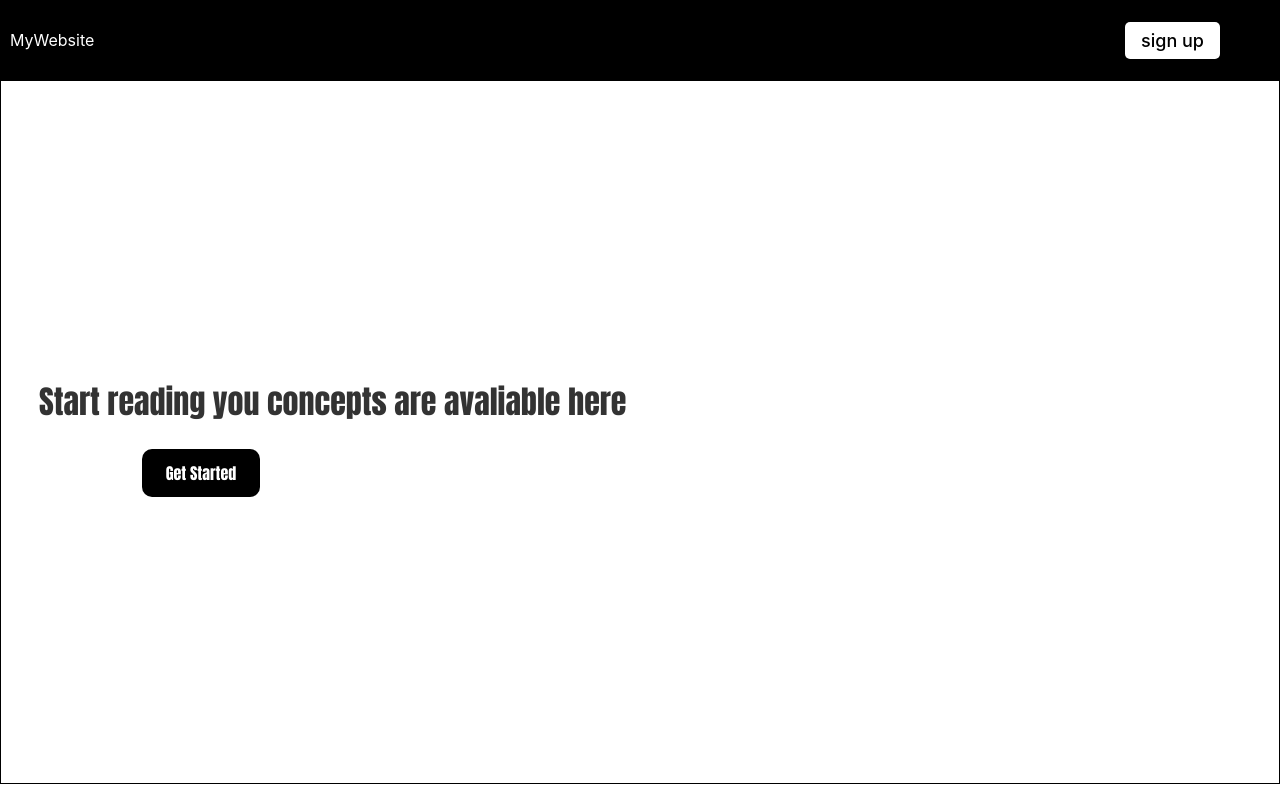
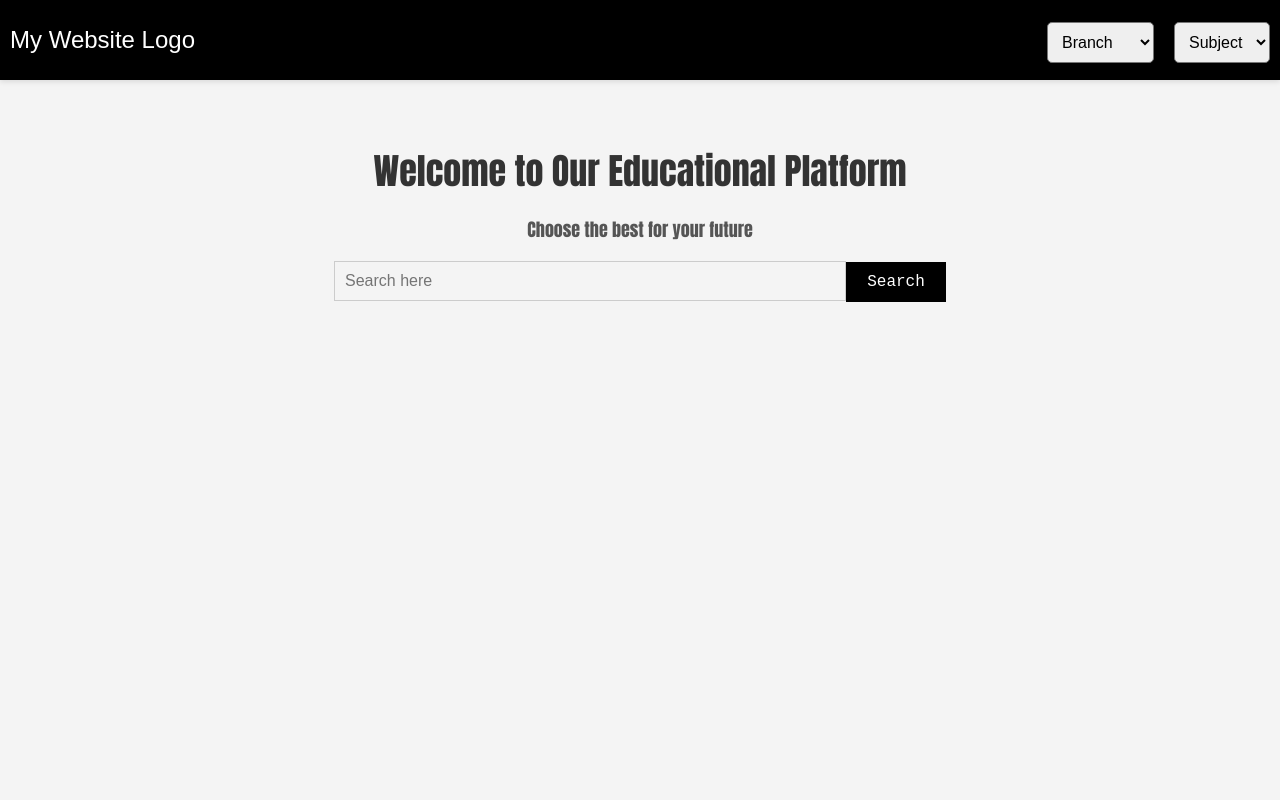
Before and after one commit to Kolarenuka2024/frontend, a React (Vite) app in the folder frontend/: page / in a window 1280 px wide. Built offline with nearby package versions, Linux system fonts and the light colour scheme.

Commit message:
added styles for home page(1)

```diff
--- a/frontend/src/App.jsx
+++ b/frontend/src/App.jsx
@@ -7,8 +7,8 @@ import Home from './components/home';
 
 function App() {
   return (
-    <Signup/>
-    //<Home/>
+    //<Signup/>
+    <Home/>
   );
 }
 export default App
--- a/frontend/src/components/home.jsx
+++ b/frontend/src/components/home.jsx
@@ -1,41 +1,40 @@
-import "../styles/home.css"
+import "../styles/home.css";
+
 function Home() {
-
   return (
     <div className="home-container">
       <header>
         <div className="logo">My Website Logo</div>
-                  <div id="select">
+        <div id="select" className="selection-container">
           <select id="branch">
             <option value="">Branch</option>
-                          <optgroup > branch</optgroup>
+            <optgroup label="Branches">
               <option value="CME">CME</option>
               <option value="ECE">ECE</option>
               <option value="EEE">EEE</option>
               <option value="MECH">MECH</option>
+            </optgroup>
           </select>
-                      <select id="subject" >
+          <select id="subject">
             <option value="">Subject</option>
-                          <option value="c">c</option>
-                          <option value="c++">c++</option>
-                          <option value="java">java</option>
-                          <option value="python">python</option>
-                          <option value="sql">sql</option>
+            <option value="c">C</option>
+            <option value="c++">C++</option>
+            <option value="java">Java</option>
+            <option value="python">Python</option>
+            <option value="sql">SQL</option>
           </select>
         </div>
-                  <div className="header-right">
-
-                  </div>
       </header>
-              <div className="container">
+      <div className="container-home">
         <h1>Welcome to Our Educational Platform</h1>
-                  <p>choose best for your future</p>
-                  <div class="button">
-                      <input type="text" name="quary" placeholder="search here"></input>
+        <p>Choose the best for your future</p>
+        <div className="button">
+          <input type="text" name="query" placeholder="Search here" />
           <button type="submit">Search</button>
         </div>
       </div>
     </div>
   );
 }
-    export default Home
+
+export default Home;
--- a/frontend/src/styles/home.css
+++ b/frontend/src/styles/home.css
@@ -3,10 +3,10 @@
   background-color: #f4f4f4;
   margin: 0;
   padding: 0;
-    width: 83.5%;
+  width: 100%;
   height: 100%;
-    margin-top: 10px;
-
+  position: absolute;
+  top: 0px;
 }
 
 h1 {
@@ -19,7 +19,6 @@
   color: #555;
 }
 
-
 header {
   background-color: black;
   color: white;
@@ -30,75 +29,54 @@
   align-items: center;
 }
 
-  logo {
+.logo {
   font-size: 24px;
-  }
-
-  .header-right a {
-    color: white;
-    text-decoration: none;
-    padding: 10px;
-    background-color: #555;
-    border-radius: 5px;
-    font-size: 16px;
-  }
-
-  .header-right a:hover {
-    background-color: blue;
-  }
-
-
-  .container {
-    text-align: center;
-    padding: 200px;
-    margin-top: 30px;
-    font-family: Impact, Haettenschweiler, 'Arial Narrow Bold', sans-serif;
-
-
-  }
-
-  #select {
-    position: relative;
-    top: 10px;
-    left: 490px;
 }
 
 .selection-container {
   display: flex;
   justify-content: space-between;
-    margin-top: 10px;
   align-items: center;
+  gap: 20px; /* Added space between the select elements */
 }
 
 select {
   padding: 10px;
   font-size: 16px;
   margin-top: 5px;
+  border-radius: 5px;
 }
 
-
-  input {
-    width: 250px;
-    display: flex;
-    justify-content: center;
-    border-radius: 10px;
+input{
+  width: 50%;
+  height: 40px;
+  padding: 0 10px;
+  font-size: 16px;
+  border-radius: 0px;
   background-color: #f4f4f4;
   color: #333;
-    position: relative;
-    top: 0px;
-    right: 2px;
+  border: 1px solid #ccc;
 }
 
-  .button {
-    display: flex;
-    justify-content: center;
-    border-radius: 10px 5px 5px 0;
-    position: relative;
-    top: 10px;
-    left: 8px;
+button {
+  padding: 0px 10px;
+  width: 100px;
+  height: 40px;
+  border-radius: 0px;
+  background-color: black;
+  color: white;
   font-family: 'Courier New', Courier, monospace;
+  border: none;
+  cursor: pointer;
+  transition: background-color 0.3s ease;
 }
 
 button:hover {
   background-color: blue;
 }
+
+.container-home {
+  text-align: center;
+  padding: 10%;
+  font-family: Impact, Haettenschweiler, 'Arial Narrow Bold', sans-serif;
+}
```
Lines whose indentation alone changed are shown as unchanged.
